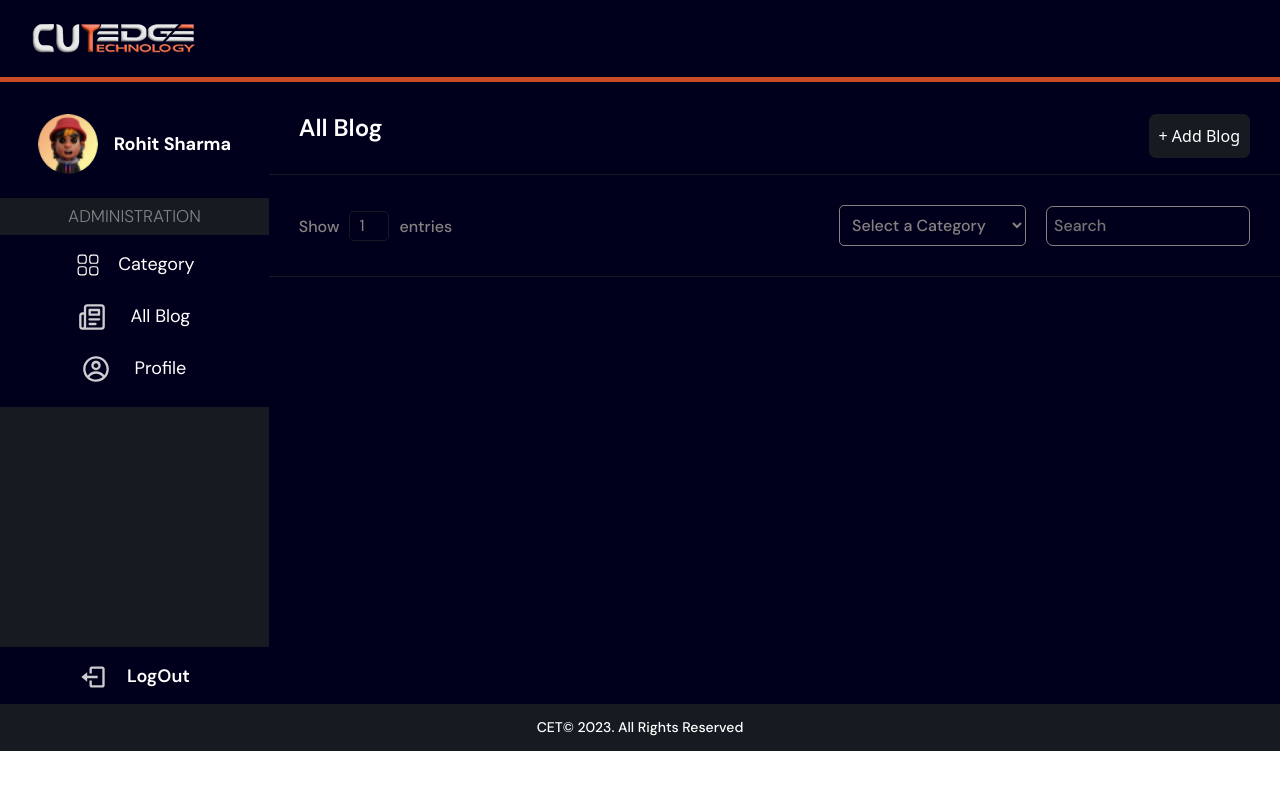
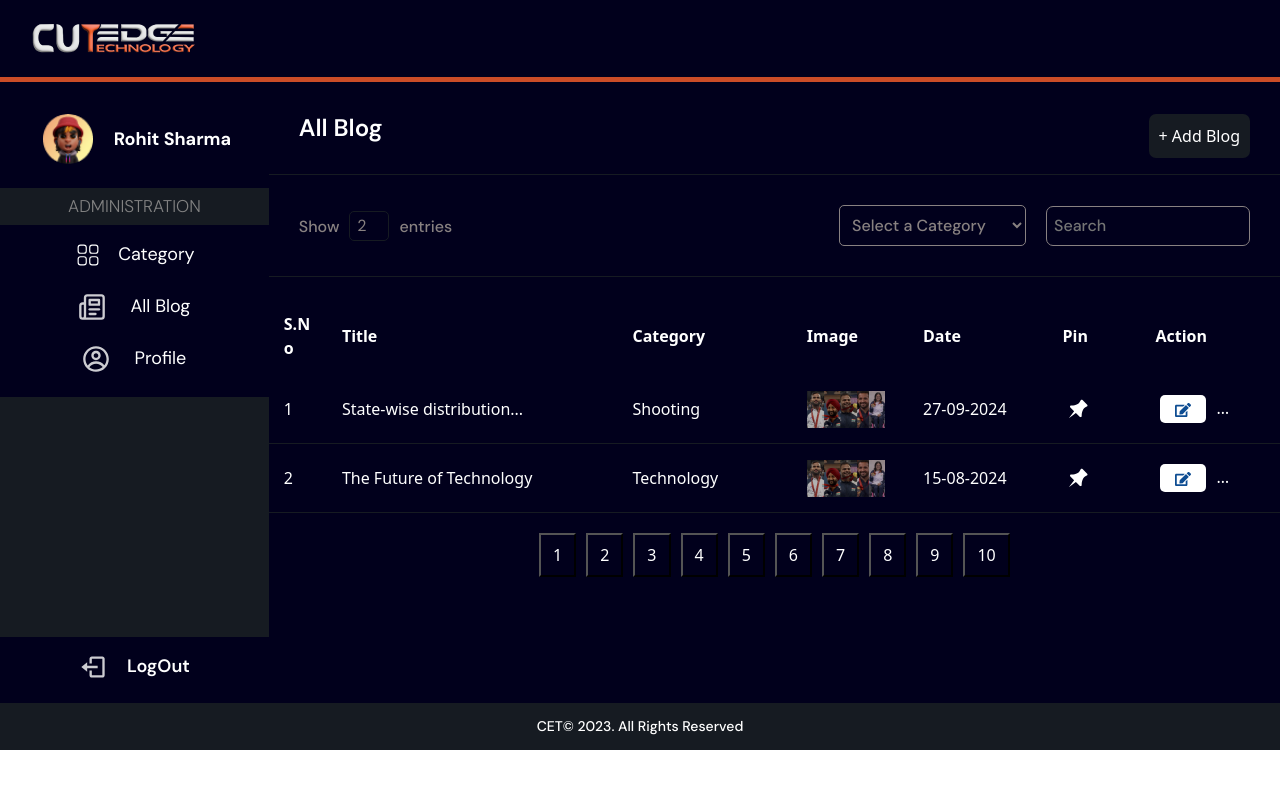
Before and after one commit to Waseb-untwale/cutedge-app, a React (Create React App) app: page / in a window 1280 px wide. Shown: the top 790 px of the page. Built offline with nearby package versions, Linux system fonts and the light colour scheme.

Commit message:
Pagination_complete

```diff
--- a/package.json
+++ b/package.json
@@ -3,6 +3,7 @@
   "version": "0.1.0",
   "private": true,
   "dependencies": {
+    "@mantine/core": "^7.13.5",
     "@testing-library/jest-dom": "^5.17.0",
     "@testing-library/react": "^13.4.0",
     "@testing-library/user-event": "^13.5.0",
--- a/src/Components/Footer.module.css
+++ b/src/Components/Footer.module.css
@@ -4,7 +4,7 @@
   width:100%;
   background: #161B22;
   color: white;
-  margin-top: 13px;
+  margin-top: 22px;
   padding:13px;
   font-family: DM Sans;
   font-size: 14px;
--- a/src/Components/Pages/Category.jsx
+++ b/src/Components/Pages/Category.jsx
@@ -1,30 +1,78 @@
 import React, { useState } from 'react';
 import Styles from './Category.module.css';
 import { Link } from 'react-router-dom';
+import EntryImg from '../../Images/Entries_image.png';
+import { TiPin } from "react-icons/ti";
+import { FaEdit } from "react-icons/fa";
+import { MdDelete } from "react-icons/md";
 
 const Category = () => {
-  const [entries, setEntries] = useState(1); // Start with minimum value of 1
+  const [entriesPerPage, setEntriesPerPage] = useState(2); // Items per page
+  const [currentPage, setCurrentPage] = useState(1); // Current page
+  const [searchTerm, setSearchTerm] = useState(''); // State for search input
 
-  const handleChange = (e) => {
-    const value = Math.max(1, Math.min(10, Number(e.target.value))); // Ensure value is between 1 and 10
-    setEntries(value);
+  // Sample data for blog entries
+  const blogEntries = [
+    { id: 1, title: "State-wise distribution...", category: "Shooting", date: "27-09-2024", image: EntryImg },
+    { id: 2, title: "The Future of Technology", category: "Technology", date: "15-08-2024", image: EntryImg },
+    { id: 3, title: "Business Strategies", category: "Business", date: "10-07-2024", image: EntryImg },
+    { id: 4, title: "Health and Wellness", category: "Health", date: "05-06-2024", image: EntryImg },
+    { id: 5, title: "Education Reforms", category: "Education", date: "01-05-2024", image: EntryImg },
+    { id: 6, title: "New Tech Trends", category: "Technology", date: "02-04-2024", image: EntryImg },
+    { id: 7, title: "Business Growth", category: "Business", date: "20-03-2024", image: EntryImg },
+    { id: 8, title: "Mindfulness Practices", category: "Health", date: "14-02-2024", image: EntryImg },
+    { id: 9, title: "Higher Education Advances", category: "Education", date: "30-01-2024", image: EntryImg },
+    { id: 10, title: "AI in Healthcare", category: "Technology", date: "15-01-2024", image: EntryImg },
+    { id: 11, title: "State-wise distribution...", category: "Shooting", date: "27-09-2024", image: EntryImg },
+    { id: 12, title: "The Future of Technology", category: "Technology", date: "15-08-2024", image: EntryImg },
+    { id: 13, title: "Business Strategies", category: "Business", date: "10-07-2024", image: EntryImg },
+    { id: 14, title: "Health and Wellness", category: "Health", date: "05-06-2024", image: EntryImg },
+    { id: 15, title: "Education Reforms", category: "Education", date: "01-05-2024", image: EntryImg },
+    { id: 16, title: "New Tech Trends", category: "Technology", date: "02-04-2024", image: EntryImg },
+    { id: 17, title: "Business Growth", category: "Business", date: "20-03-2024", image: EntryImg },
+    { id: 18, title: "Mindfulness Practices", category: "Health", date: "14-02-2024", image: EntryImg },
+    { id: 19, title: "Higher Education Advances", category: "Education", date: "30-01-2024", image: EntryImg },
+    { id: 20, title: "AI in Healthcare", category: "Technology", date: "15-01-2024", image: EntryImg },
+  ];
+
+  const handleEntriesPerPageChange = (e) => {
+    setEntriesPerPage(Math.max(1, Math.min(4, Number(e.target.value))));
+    setCurrentPage(1); // Reset to the first page on change
+  };
+
+  const handleSearchChange = (e) => {
+    setSearchTerm(e.target.value);
+    setCurrentPage(1); // Reset to the first page on search
+  };
+
+  // Filter entries by search term
+  const filteredEntries = blogEntries.filter((entry) =>
+    entry.title.toLowerCase().includes(searchTerm.toLowerCase())
+  );
+
+  // Pagination logic
+  const totalPages = Math.ceil(filteredEntries.length / entriesPerPage);
+  const startIndex = (currentPage - 1) * entriesPerPage;
+  const paginatedEntries = filteredEntries.slice(startIndex, startIndex + entriesPerPage);
+
+  const handlePageChange = (pageNumber) => {
+    setCurrentPage(pageNumber);
   };
 
   return (
     <>
       <div className={`${Styles.Blog_header}`}>
         <p>All Blog</p>
-        <Link to='/Blog'>
-          + Add Blog
-        </Link>
+        <Link to='/Blog'>+ Add Blog</Link>
       </div>
+
       <div className={Styles.Blog_Entries}>
-        <span >
+        <span>
           Show
           <input
             type="number"
-            value={entries}
-            onChange={handleChange}
+            value={entriesPerPage}
+            onChange={handleEntriesPerPageChange}
             min="1"
             max="10"
             className={Styles.InputField}
@@ -32,16 +80,65 @@ const Category = () => {
           entries
         </span>
         <div className={Styles.search}>
-        <select
-        className={` ${Styles.SelectInput}`}>
+          <select className={`${Styles.SelectInput}`}>
             <option value="">Select a Category</option>
             <option value="technology">Technology</option>
             <option value="business">Business</option>
             <option value="health">Health</option>
             <option value="education">Education</option>
           </select>
-        <input type="text" placeholder='Search'/>
+          <input
+            type="text"
+            placeholder='Search'
+            value={searchTerm}
+            onChange={handleSearchChange}
+            className={Styles.SearchInput}
+          />
         </div>
+      </div>
+
+      <div className={Styles.Table}>
+        <table>
+          <thead>
+            <tr>
+              <th>S.No</th>
+              <th>Title</th>
+              <th>Category</th>
+              <th>Image</th>
+              <th>Date</th>
+              <th>Pin</th>
+              <th>Action</th>
+            </tr>
+          </thead>
+          <tbody>
+            {paginatedEntries.map((entry, index) => (
+              <tr key={entry.id}>
+                <td>{startIndex + index + 1}</td>
+                <td>{entry.title}</td>
+                <td>{entry.category}</td>
+                <td><img src={entry.image} alt="Blog Entry" /></td>
+                <td>{entry.date}</td>
+                <td><TiPin size={28} /></td>
+                <td>
+                  <i><FaEdit /></i>
+                  <i><MdDelete /></i>
+                </td>
+              </tr>
+            ))}
+          </tbody>
+        </table>
+      </div>
+
+      <div className={Styles.Pagination}>
+        {Array.from({ length: totalPages }, (_, i) => (
+          <button
+            key={i + 1}
+            onClick={() => handlePageChange(i + 1)}
+            className={currentPage === i + 1 ? Styles.ActivePage : ''}
+          >
+            {i + 1}
+          </button>
+        ))}
       </div>
     </>
   );
--- a/src/Components/Pages/Category.module.css
+++ b/src/Components/Pages/Category.module.css
@@ -31,8 +31,8 @@
 
 .search input {
   background-color: transparent;
-  padding:7px;
-  color:#888181;
+  padding: 7px;
+  color: #888181;
   outline: none;
   font-family: DM Sans;
   font-size: 16px;
@@ -43,16 +43,15 @@
 
 .search select {
   background-color: transparent;
-  color:#888181;
+  color: #888181;
   padding: 8px;
   padding-right: 23px;
   border-radius: 5px;
   outline: none;
   border: 1px solid #888181;
   font-family: DM Sans;
-font-size: 16px;
-font-weight: 500;
-
+  font-size: 16px;
+  font-weight: 500;
 }
 
 .search select[type="text"],
@@ -60,10 +59,10 @@ font-weight: 500;
   outline: none;
 }
 
-.search option{
-  color:#888181;
-  background-color: #01001C;
-  border: 1px solid #01001C;
+.search option {
+  color: #888181;
+  background-color: #01001c;
+  border: 1px solid #01001c;
   font-family: DM Sans;
   font-size: 16px;
   border: 1px solid #888181;
@@ -113,9 +112,104 @@ font-weight: 500;
   font-weight: 500;
 }
 
-.search{
+.search {
   display: flex;
   justify-content: center;
   align-items: center;
-  gap:20px;
+  gap: 20px;
 }
+
+
+.Table {
+  width: 100%;
+  border-collapse: collapse;
+  overflow-x: auto;
+  margin-top:20px;
+  color:white
+}
+table {
+  width: 100%;
+  table-layout: fixed; /* Ensures the columns stay a fixed width */
+}
+
+
+th,td{
+  word-wrap: break-word; /* Wraps long words so they don't overflow */
+  overflow: hidden;
+  text-align: left;
+  text-overflow: ellipsis;
+}
+
+td {
+  white-space: nowrap;
+  overflow: hidden;
+  text-overflow: ellipsis;
+}
+
+th,
+tr,
+td {
+  color:white;
+  padding: 15px;
+  margin: 20px;
+  margin-bottom: 30px;
+}
+
+img {
+  max-width: 100%; /* Make sure image fits in its cell */
+  max-height: 50px;
+  object-fit: contain;
+}
+
+
+tbody tr{
+  border-bottom: 1px solid #161b22;
+  padding: 20px;
+}
+
+th:nth-child(1), td:nth-child(1) { width: 50px; } /* S.No column */
+th:nth-child(2), td:nth-child(2) { width: 250px; } /* Title column */
+th:nth-child(3), td:nth-child(3) { width: 150px; } /* Category column */
+th:nth-child(4), td:nth-child(4) { width: 100px; } /* Image column */
+th:nth-child(5), td:nth-child(5) { width: 120px; } /* Date column */
+th:nth-child(6), td:nth-child(6) { width: 80px; }  /* Pin column */
+th:nth-child(7), td:nth-child(7) { width: 120px; } /* Action column */
+
+
+td i{
+  display: inline-block;
+  background-color: white;
+  color:black;
+  margin: auto;
+  margin:5px;
+  padding:1px 15px;
+  padding-bottom:3px ;
+  border-radius: 5px;
+}
+
+
+
+
+td i:nth-child(1){
+  color: #0E4D92;
+
+}
+
+td i:nth-child(2){
+  color: #DC3545;
+}
+
+/* Category.module.css */
+
+.Pagination {
+  display: flex;
+  justify-content: center;
+  margin-top: 20px;
+}
+
+.Pagination button {
+  background-color:transparent;
+  color: white;
+  padding: 8px 12px;
+  margin: 0 5px;
+}
```
Also changed, not shown: src/Images/Entries_image.png (added), 1 other file (tests, documents, lock files or other folders). Lines whose indentation alone changed are shown as unchanged.
